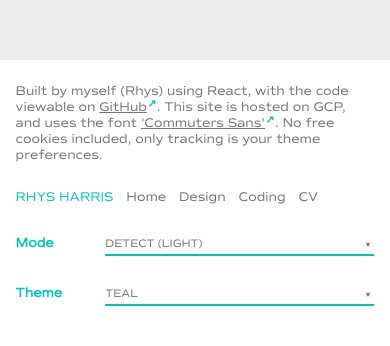
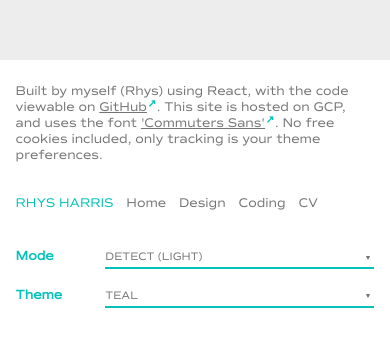
Before and after one commit to rhyscharris/rhys.uk, a React (Create React App) app: page / in a window 390 px wide. Shown: the part 2441-2787 px from the top of the page. Built offline with nearby package versions, Linux system fonts and the light colour scheme.

Commit message:
Footer spacing

```diff
--- a/src/components/Footer.css
+++ b/src/components/Footer.css
@@ -131,6 +131,9 @@ footer {
         grid-row:unset;
         margin-top:1em;
     }
+    .footer-line {
+        margin-bottom: 1em;
+    }
     .footer-line label {
         min-width: 25%;
     }
@@ -138,6 +141,6 @@ footer {
         display: block;
     }
     .footer-links {
-        margin: 2em 0;
+        margin: 2.5em 0;
     }
 }
```
